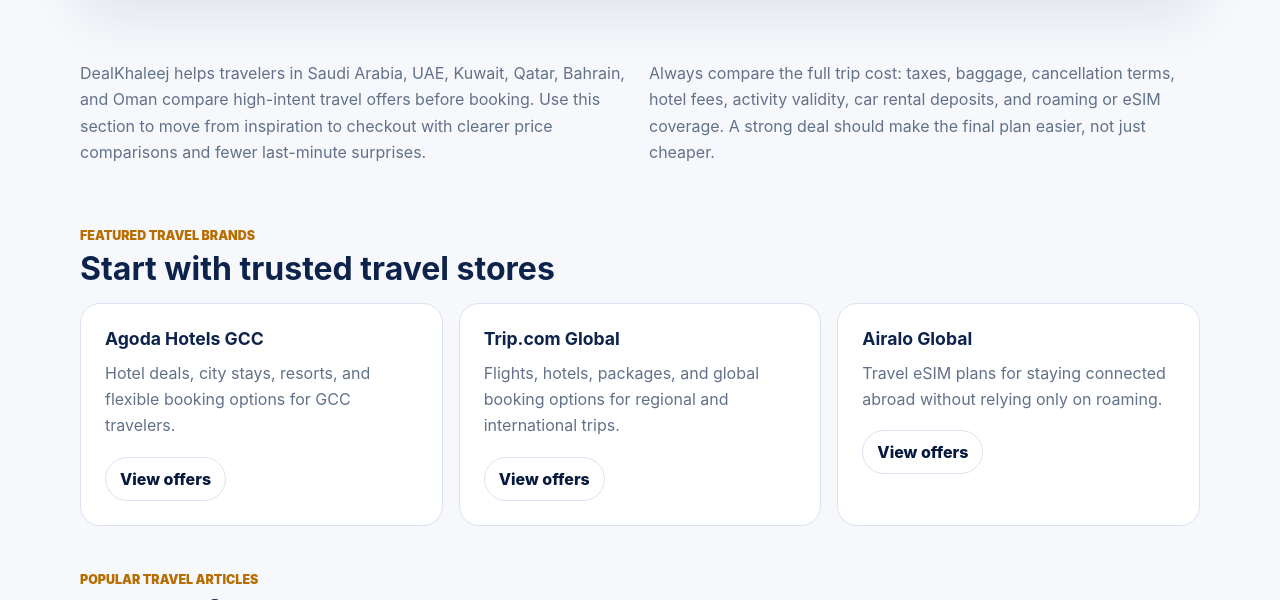
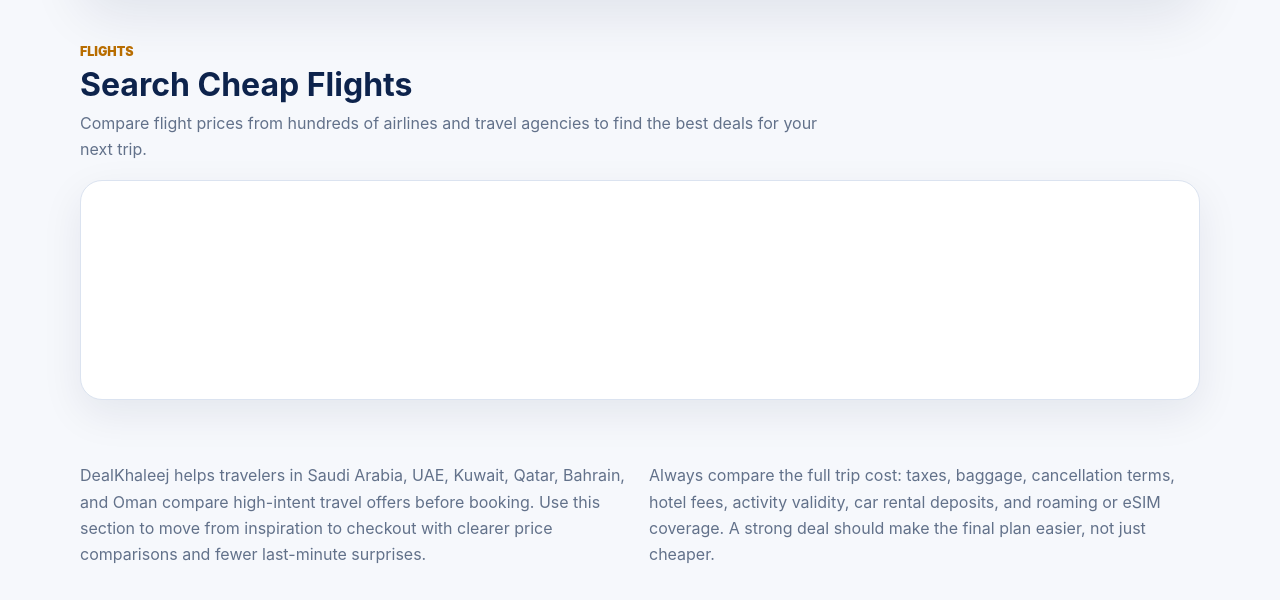
Before and after one commit to chamidevind-hash/dealkhaleej, a website: page travel.html in a window 1280 px wide. Shown: the part 531-1131 px from the top of the page. Drawn offline with Linux system fonts and the light colour scheme.

Commit message:
Add flight search widget to Travel page

```diff
--- a/styles.css
+++ b/styles.css
@@ -1270,6 +1270,29 @@
   font-size: 2rem;
 }
 
+.travel-section-heading > p:not(.eyebrow) {
+  margin: 10px 0 0;
+  color: var(--muted);
+  line-height: 1.6;
+}
+
+.flight-widget-card {
+  display: flex;
+  justify-content: center;
+  width: 100%;
+  min-height: 220px;
+  padding: clamp(16px, 3vw, 26px);
+  overflow: hidden;
+  border: 1px solid var(--line);
+  border-radius: 22px;
+  background: #fff;
+  box-shadow: 0 14px 42px rgba(8, 26, 62, 0.08);
+}
+
+.flight-widget-card > * {
+  max-width: 100%;
+}
+
 .travel-intro {
   display: grid;
   grid-template-columns: 1fr 1fr;
--- a/travel.html
+++ b/travel.html
@@ -50,6 +50,17 @@
         <a href="/travel/activities">Activities</a>
         <a href="/travel/esim">eSIM</a>
       </nav>
+    </section>
+
+    <section class="travel-section flight-search-section">
+      <div class="travel-section-heading">
+        <p class="eyebrow">Flights</p>
+        <h2>Search Cheap Flights</h2>
+        <p>Compare flight prices from hundreds of airlines and travel agencies to find the best deals for your next trip.</p>
+      </div>
+      <div class="flight-widget-card">
+        <script async src="https://tpemd.com/content?currency=sar&trs=543479&shmarker=202923&locale=en&powered_by=true&limit=4&primary_color=00AE98&results_background_color=FFFFFF&form_background_color=FFFFFF&promo_id=4563&campaign_id=111" charset="utf-8"></script>
+      </div>
     </section>
 
     <section class="travel-section travel-intro" aria-label="Travel intro">
```
